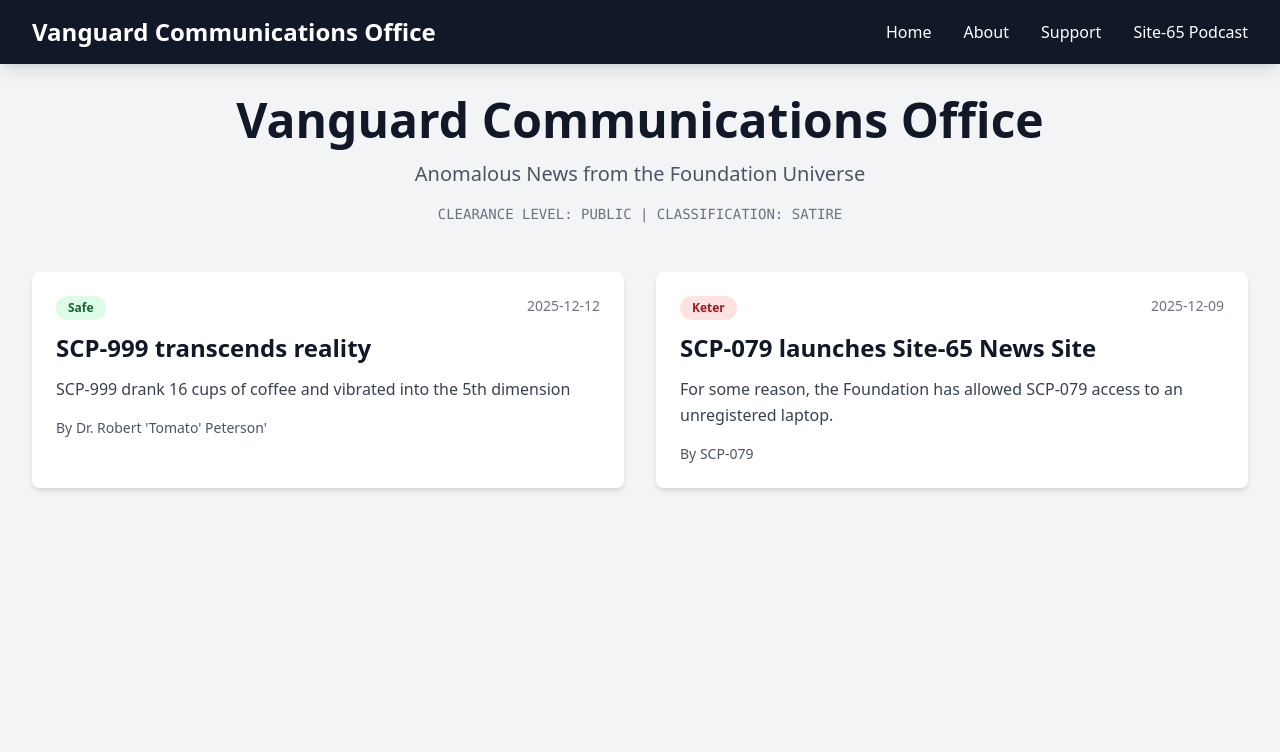
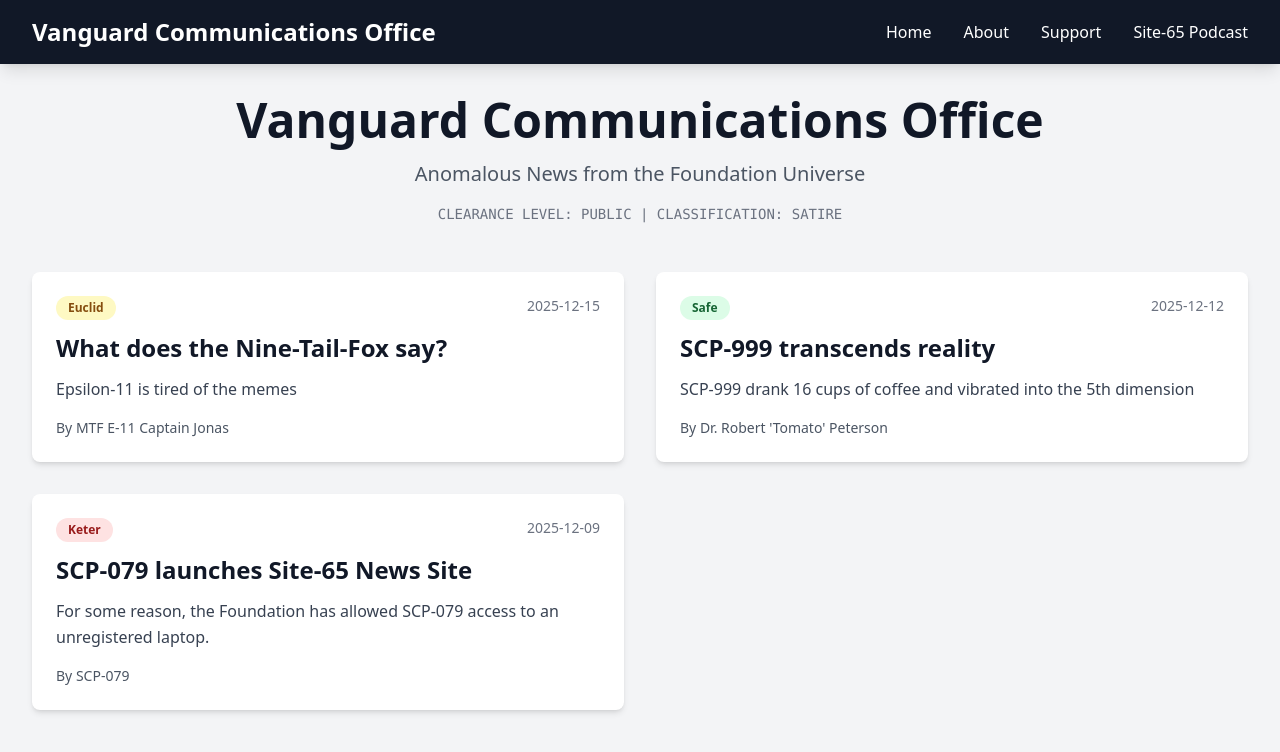
Before and after one commit to RobertPKyle/vcodaily, a Next.js app: page / in a window 1280 px wide. Shown: the top 752 px of the page. Built offline with nearby package versions, Linux system fonts and the light colour scheme.

Commit message:
newStory: NTF

```diff
--- /dev/null
+++ b/app/stories/nine-tale-fox/page.tsx
@@ -0,0 +1,50 @@
+import Link from 'next/link';
+
+export default function CoffeeMachineKeter() {
+  return (
+    <article className="max-w-4xl mx-auto">
+      <Link
+        href="/"
+        className="inline-block mb-6 text-red-600 hover:text-red-700 font-medium"
+      >
+        ← Back to Stories
+      </Link>
+
+      <div className="bg-white rounded-lg shadow-lg overflow-hidden">
+        <div className="relative w-full h-96 bg-gradient-to-r from-red-400 to-orange-400">
+          <div className="absolute inset-0 flex items-center justify-center text-white text-2xl font-bold">
+            <img src="/images/ntf.jpg" alt="NineTailFox" width="400" height="300"></img>
+          </div>
+        </div>
+
+        <div className="p-8">
+          <div className="mb-6">
+            <span className="px-3 py-1 rounded-full text-xs font-semibold bg-red-100 text-red-800">
+              Euclid
+            </span>
+            <time className="ml-4 text-sm text-gray-500">December 15, 2025</time>
+          </div>
+
+          <h1 className="text-4xl font-bold text-gray-900 mb-4">
+            Stop asking Epsilon-11 "Nine-Tailed Fox" what they say
+          </h1>
+
+          <div className="text-gray-600 mb-8 pb-8 border-b border-gray-200">
+            By <span className="font-semibold text-gray-900">MTF E-11 Captain Jonas'</span>
+          </div>
+
+          <div className="prose prose-lg max-w-none">
+            <p className="mb-4">
+              A notice has been sent out to all members of the Site. Please stop asking members of MTF Epsilon-11 "Nine-Tailed Fox" what they say. This stupid question has been following us since that stupid song came out like 12 years ago.
+            </p>
+
+            <p className="mb-4">
+              If I have another dumbass scientist come up to one of my guards and go "ring-ding-ding-ding-ding-ding-ding" I'm going to shoot him. It's been 12 years. Please for the love of God let the meme go. It wasnt funny then and it isn't funny now. Please stop.
+            </p>
+
+          </div>
+        </div>
+      </div>
+    </article>
+  );
+}
--- a/data/stories.ts
+++ b/data/stories.ts
@@ -1,18 +1,28 @@
 import { Story } from '@/types/story';
 
 export const stories: Story[] = [
+ {
+    id: 1,
+    slug: "nine-tail-fox",
+    title: "What does the Nine-Tail-Fox say?",
+    excerpt: "Epsilon-11 is tired of the memes",
+    date: "2025-12-15",
+    scpClass: "Euclid",
+    author: "MTF E-11 Captain Jonas",
+    image: "/images/ntf.jpg"
+  },
     {
-    id: 1,
+    id: 2,
     slug: "999-reality-bend",
     title: "SCP-999 transcends reality",
     excerpt: "SCP-999 drank 16 cups of coffee and vibrated into the 5th dimension",
     date: "2025-12-12",
     scpClass: "Safe",
-    author: "Dr. Robert 'Tomato' Peterson'",
+    author: "Dr. Robert 'Tomato' Peterson",
     image: "/images/scp999.jpg"
   },
   {
-    id: 2,
+    id: 3,
     slug: "immediate-infobreach",
     title: "SCP-079 launches Site-65 News Site",
     excerpt: "For some reason, the Foundation has allowed SCP-079 access to an unregistered laptop.",
```
Also changed, not shown: public/images/ntf.jpg (added).
